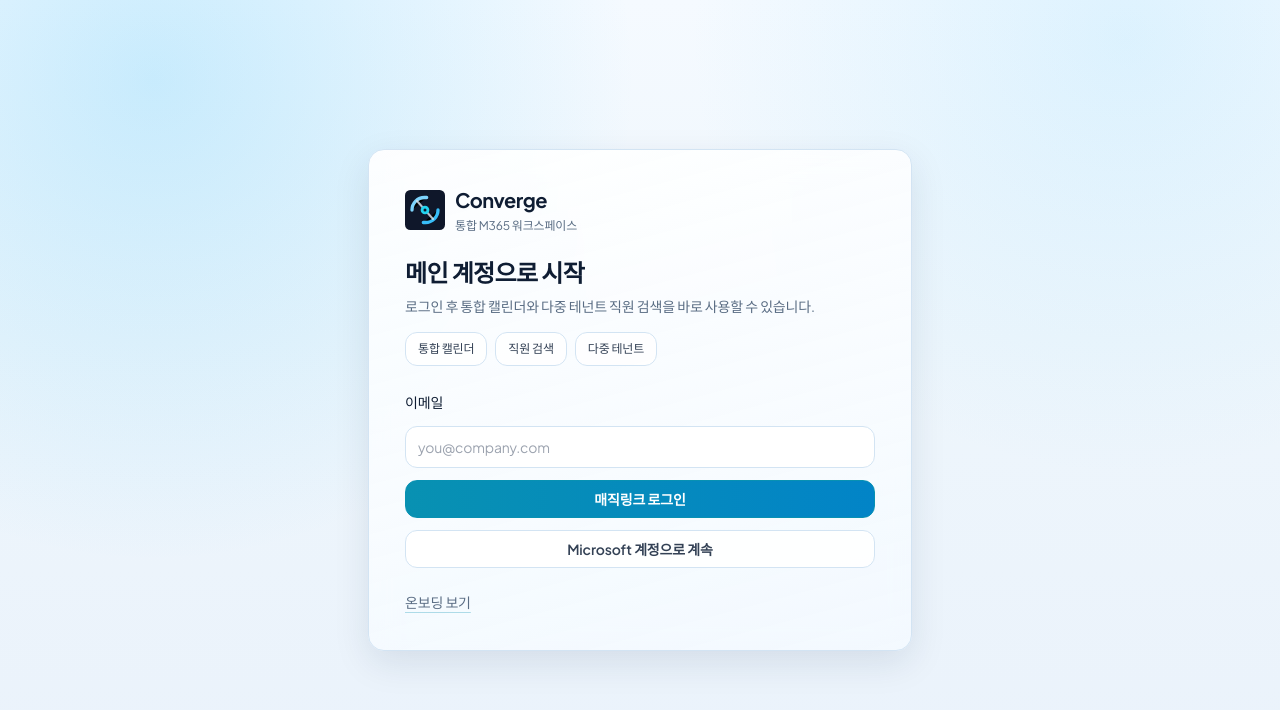
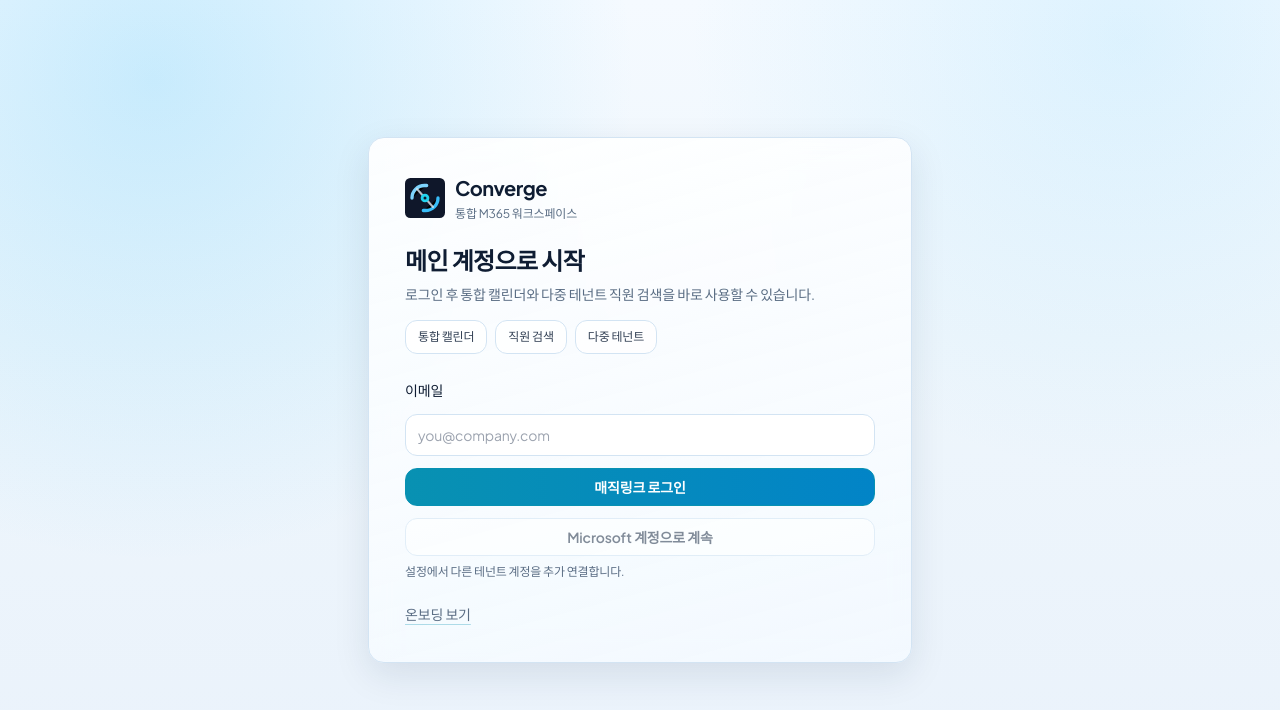
Before and after one commit to miles-hs-lee/converge, a Next.js app: page /login in a window 1280 px wide. Shown: the top 710 px of the page. Built offline with nearby package versions, Linux system fonts and the light colour scheme; no server answers.

Commit message:
Clarify login flow and disable direct Microsoft connect on login

```diff
--- a/app/login/page.tsx
+++ b/app/login/page.tsx
@@ -74,9 +74,10 @@
           </button>
         </form>
 
-        <Link className="btn btn-secondary mt-3 w-full" data-testid="login-microsoft" href="/api/auth/microsoft/start">
+        <button className="btn btn-secondary mt-3 w-full cursor-not-allowed opacity-60" data-testid="login-microsoft" disabled type="button">
           {tt("login.microsoftCta")}
-        </Link>
+        </button>
+        <p className="muted mt-2 text-xs">{tt("onboarding.step2Desc")}</p>
 
         <Link className="mt-6 inline-flex text-sm text-muted underline decoration-accent/30 underline-offset-4" href="/onboarding">
           {tt("login.onboardingCta")}
```
